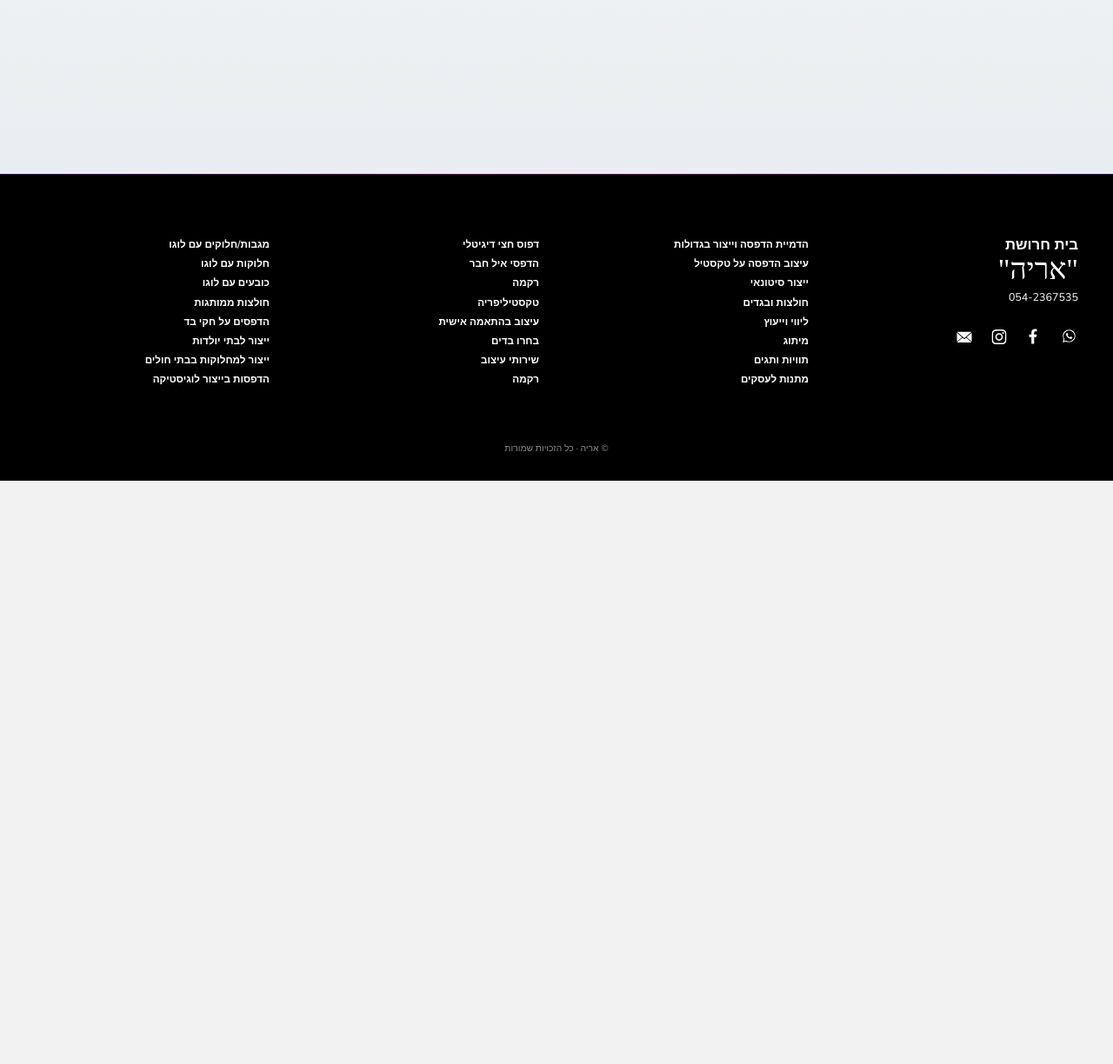
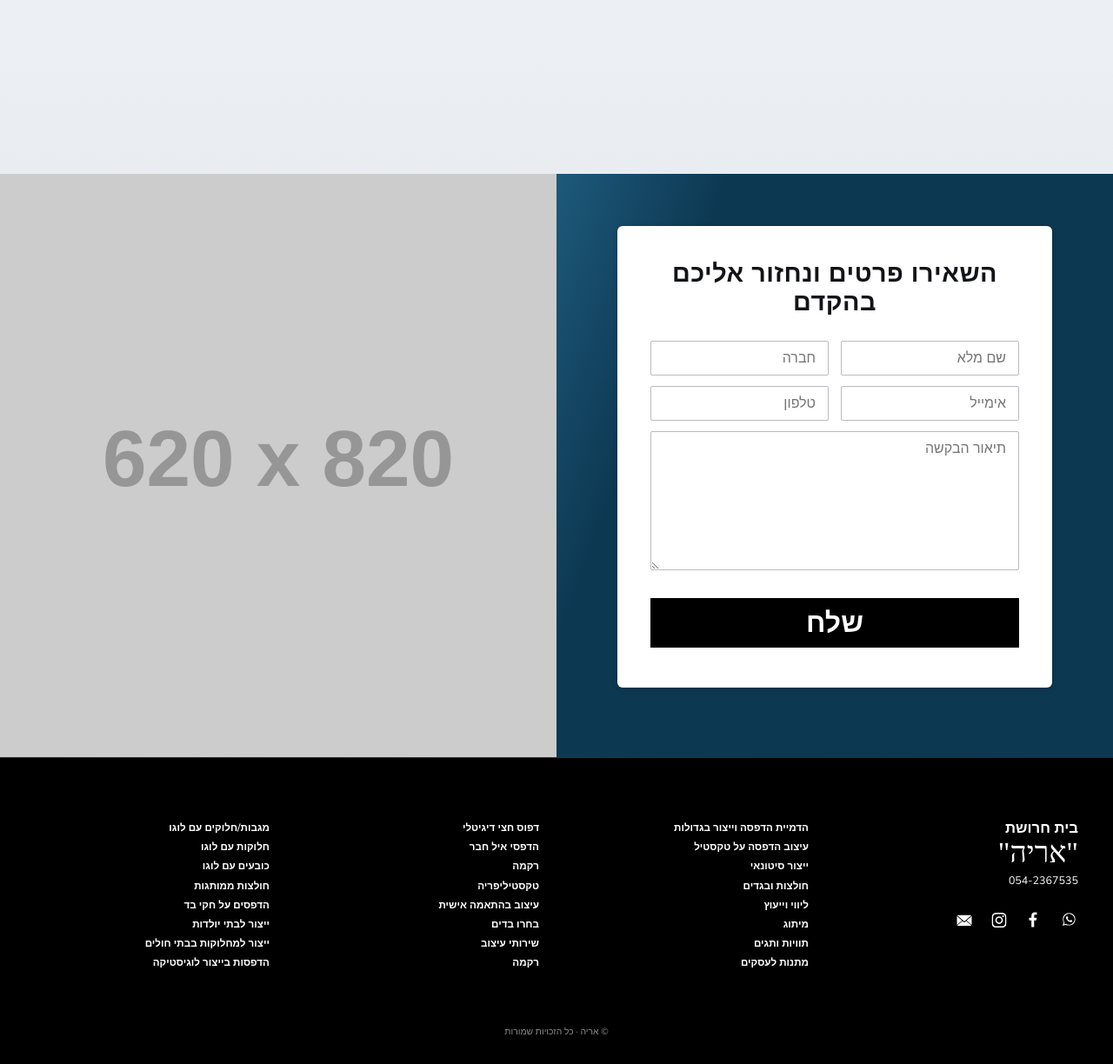
Before and after one commit to levynchi/arye-textile-branding, a Django app: page / in a window 1280 px wide. Shown: the part 2317-3541 px from the top of the page at 87% size. Before the commit the page ends 2870 px from the top, so only its background shows below. Run offline with Django 5.2, Linux system fonts and the light colour scheme; grey boxes labelled with a size stand in for pictures from a placeholder-image service; data that the repository does not hold is empty; some libraries are stand-ins or nearby versions; some web fonts are replaced.

Commit message:
Feat: contact form (model, form, view, template, styles) + reorder layout

```diff
--- /dev/null
+++ b/main/forms.py
@@ -0,0 +1,14 @@
+from django import forms
+from .models import ContactRequest
+
+class ContactRequestForm(forms.ModelForm):
+    class Meta:
+        model = ContactRequest
+        fields = ["full_name", "company", "email", "phone", "message"]
+        widgets = {
+            "full_name": forms.TextInput(attrs={"placeholder": "שם מלא"}),
+            "company": forms.TextInput(attrs={"placeholder": "חברה"}),
+            "email": forms.EmailInput(attrs={"placeholder": "אימייל"}),
+            "phone": forms.TextInput(attrs={"placeholder": "טלפון"}),
+            "message": forms.Textarea(attrs={"placeholder": "תיאור הבקשה", "rows": 6}),
+        }
--- a/main/models.py
+++ b/main/models.py
@@ -1,6 +1,23 @@
 from django.db import models
 
 
+class ContactRequest(models.Model):
+	"""Contact form submissions stored in DB."""
+	full_name = models.CharField("שם מלא", max_length=120)
+	company = models.CharField("חברה", max_length=120, blank=True)
+	email = models.EmailField("אימייל")
+	phone = models.CharField("טלפון", max_length=40, blank=True)
+	message = models.TextField("תיאור הבקשה", blank=True)
+	created = models.DateTimeField(auto_now_add=True)
+	answered = models.BooleanField("טופל", default=False)
+
+	class Meta:
+		ordering = ("-created",)
+		verbose_name = "פניית יצירת קשר"
+		verbose_name_plural = "פניות יצירת קשר"
+
+	def __str__(self):  # pragma: no cover
+		return f"{self.full_name} - {self.created:%Y-%m-%d}"
 
 class Banner(models.Model):
 	"""Homepage hero banner image (single latest used)."""
--- a/main/templates/home.html
+++ b/main/templates/home.html
@@ -49,6 +49,28 @@
         </div>
     </section>
     <div class="spacer" aria-hidden="true"></div>
+    <section class="contact-wrap" id="contact" aria-label="טופס יצירת קשר">
+        <div class="contact-inner">
+            <div class="contact-form-card">
+                <h2>השאירו פרטים ונחזור אליכם בהקדם</h2>
+                <form method="post" novalidate>
+                    {% csrf_token %}
+                    <div class="grid">
+                        <div class="field">{{ contact_form.full_name }}</div>
+                        <div class="field">{{ contact_form.company }}</div>
+                        <div class="field">{{ contact_form.email }}</div>
+                        <div class="field">{{ contact_form.phone }}</div>
+                        <div class="field full">{{ contact_form.message }}</div>
+                    </div>
+                    <button type="submit" class="send-btn">שלח</button>
+                    {% if messages %}
+                      <ul class="form-messages">{% for m in messages %}<li>{{ m }}</li>{% endfor %}</ul>
+                    {% endif %}
+                </form>
+            </div>
+            <div class="contact-visual" aria-hidden="true"></div>
+        </div>
+    </section>
     {% include 'partials/footer.html' %}
 </body>
 </html>
--- a/main/views.py
+++ b/main/views.py
@@ -1,8 +1,18 @@
 from django.shortcuts import render
-from .models import Gallery, Banner
+from django.contrib import messages
+from .models import Gallery, Banner, ContactRequest
+from .forms import ContactRequestForm
 
 
 def home(request):
 	gallery = Gallery.objects.order_by('-updated').first()
 	banner = Banner.objects.order_by('-updated').first()
-	return render(request, 'home.html', {"gallery": gallery, "banner": banner})
+	if request.method == "POST":
+		form = ContactRequestForm(request.POST)
+		if form.is_valid():
+			form.save()
+			messages.success(request, "ההודעה נשלחה בהצלחה!")
+			form = ContactRequestForm()  # reset
+	else:
+		form = ContactRequestForm()
+	return render(request, 'home.html', {"gallery": gallery, "banner": banner, "contact_form": form})
--- a/static/home.css
+++ b/static/home.css
@@ -21,3 +21,20 @@ body{margin:0;font-family:var(--font-sans);background:var(--bg);color:var(--text
 .g-item .cap{font-weight:600;font-size:.9rem;margin:12px 0 0;}
 
 .spacer{height:140vh;background:linear-gradient(#fff,#e9edf1);}
+
+/* Contact form section */
+.contact-wrap{background:linear-gradient(110deg,#53c6ff,#0d3852 55%);padding:0;display:flex;justify-content:center;}
+.contact-inner{max-width:1400px;width:100%;display:grid;grid-template-columns:1fr 1fr;align-items:stretch;}
+.contact-visual{background:url('https://placehold.co/620x820/000000/FFF?text=Hoodie') center/cover no-repeat;min-height:620px;}
+.contact-form-card{background:#fff;margin:60px 70px 80px;padding:38px 38px 46px;border-radius:6px;box-shadow:0 2px 6px rgba(0,0,0,.18);display:flex;flex-direction:column;}
+.contact-form-card h2{margin:0 0 28px;text-align:center;font-weight:600;font-size:1.8rem;letter-spacing:.5px;}
+.contact-form-card form{display:flex;flex-direction:column;gap:22px;}
+.contact-form-card .grid{display:grid;grid-template-columns:repeat(2,minmax(0,1fr));gap:12px 14px;}
+.contact-form-card .grid .full{grid-column:1 / -1;}
+.contact-form-card input, .contact-form-card textarea{width:100%;font:inherit;border:1px solid #b9bcc0;border-radius:2px;padding:10px 14px;background:#fff;transition:.25s;}
+.contact-form-card textarea{resize:vertical;min-height:160px;}
+.contact-form-card input:focus, .contact-form-card textarea:focus{outline:none;border-color:#0f5c9c;box-shadow:0 0 0 2px rgba(15,92,156,.25);}
+.send-btn{margin-top:6px;width:100%;background:#000;color:#fff;font-size:2rem;font-weight:700;border:none;padding:10px 0;border-radius:0;cursor:pointer;transition:.3s;}
+.send-btn:hover{background:#111;}
+.form-messages{list-style:none;margin:14px 0 0;padding:0;color:#0a6c2f;font-weight:600;text-align:center;}
+@media (max-width:1050px){.contact-inner{grid-template-columns:1fr;} .contact-visual{display:none;} .contact-form-card{margin:70px 40px;}}
```
Also changed, not shown: main/admin.py (+8 -1 lines), main/migrations/0005_contactrequest.py (added).
